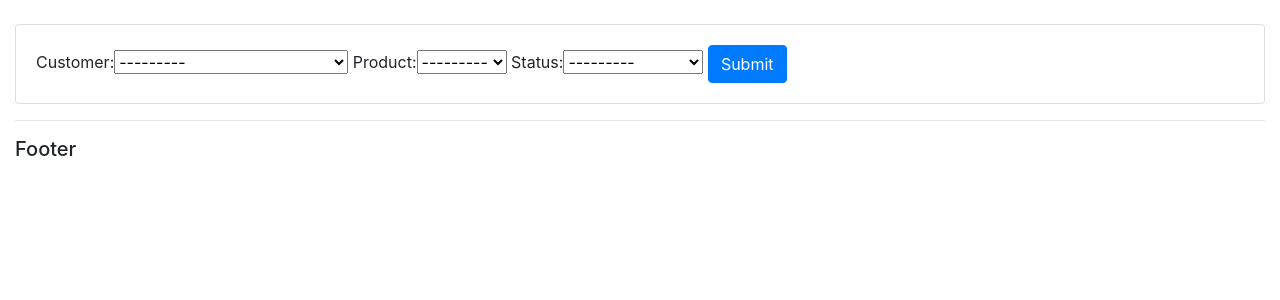
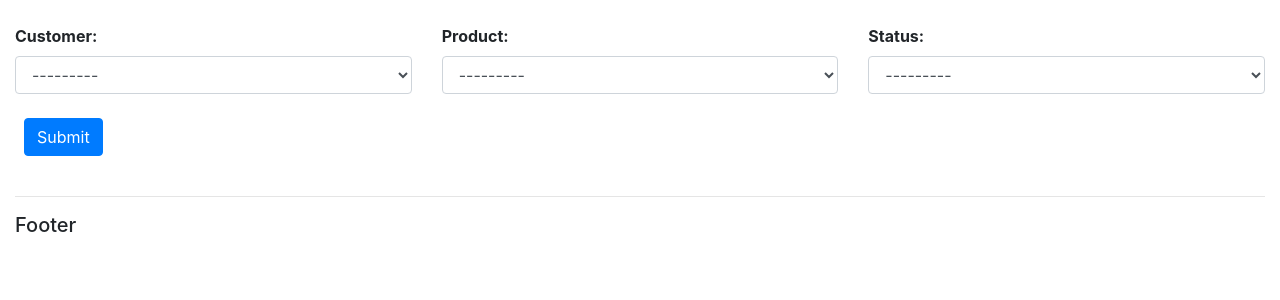
Before and after one commit to jobic10/crmwithdjango, a Django app: page /create_order/ in a window 1280 px wide. Shown: the part 59-359 px from the top of the page. Run offline with Django 3.2, Linux system fonts and the light colour scheme; data comes from the database, SQL or seed files in the repository; some libraries are stand-ins or nearby versions.

Commit message:
Formatted form with bootstrap

```diff
--- a/account/forms.py
+++ b/account/forms.py
@@ -3,6 +3,11 @@ from .models import *
 
 
 class OrderForm(ModelForm):
+    def __init__(self, *args, **kwargs):
+        super(ModelForm, self).__init__(*args, **kwargs)
+        for field in self.visible_fields():
+            field.field.widget.attrs['class'] = 'form-control'
+
     class Meta:
         model = Order
         fields = '__all__'
--- a/account/templates/account/order_form.html
+++ b/account/templates/account/order_form.html
@@ -16,16 +16,27 @@
   {% endfor %}
 </div>
 {% endif %}
+
 <br>
-<div class="row">
-  <div class="col-md-12">
-    <div class="card card-body">
-      <form action="" method='POST'>
-        {% csrf_token %}
-        {{ form }}
+
+<form action="" method='POST'>
+  <div class="row">
+
+    {% csrf_token %}
+    {% for form in form %}
+    <div class="col-md-4">
+      <strong>
+        {{ form.label_tag }}
+      </strong>
+      {{ form }}
+    </div>
+    {% endfor %}
+    <div class="row">
+      <div class="col-md-12 m-4">
+
         <input class='btn btn-primary' type="submit" value="Submit">
-      </form>
+      </div>
     </div>
   </div>
-</div>
+</form>
 {% endblock content %}
```
